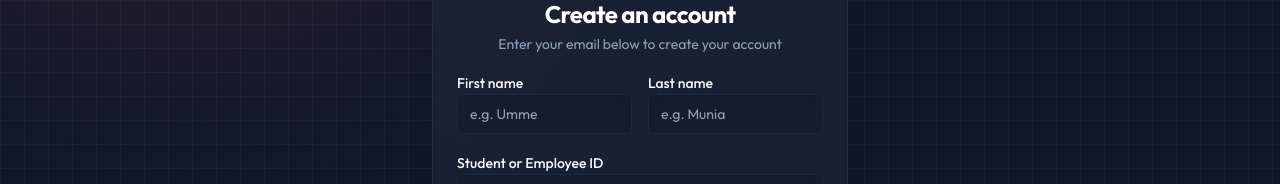
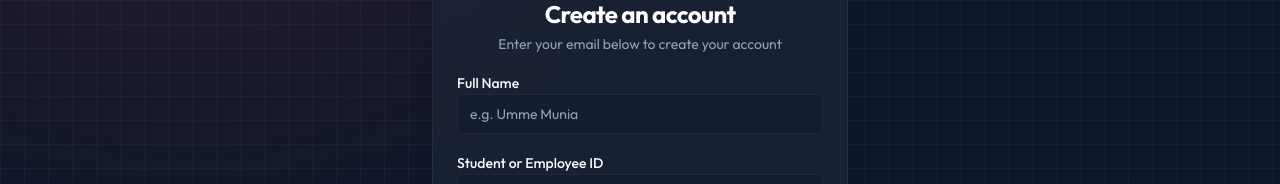
Before and after one commit to darklight9911/cpc-frontend, a Next.js app: page /auth/register in a window 1280 px wide. Shown: the part 168-352 px from the top of the page. Built offline with nearby package versions, Linux system fonts and the light colour scheme.

Commit message:
feat: Consolidate name inputs on the register page, adjust hero image object position, and add dynamic styling to navbar authentication buttons.

```diff
--- a/src/app/auth/register/page.tsx
+++ b/src/app/auth/register/page.tsx
@@ -34,19 +34,13 @@ export default function RegisterPage() {
             </CardHeader>
             <CardContent className="space-y-4">
 
-                <div className="grid grid-cols-2 gap-4">
-                    <div className="space-y-2">
-                        <Label htmlFor="first-name">First name</Label>
-                        <Input id="first-name" placeholder="e.g. Umme" />
-                    </div>
-                    <div className="space-y-2">
-                        <Label htmlFor="last-name">Last name</Label>
-                        <Input id="last-name" placeholder="e.g. Munia" />
-                    </div>
+                <div className="space-y-2">
+                    <Label htmlFor="name">Full Name</Label>
+                    <Input id="name" placeholder="e.g. Umme Munia" />
                 </div>
                 <div className="space-y-2">
-                    <Label htmlFor="id">Student or Employee ID</Label>
-                    <Input id="id" placeholder="e.g. 241-15-540 or 710002642" />
+                    <Label htmlFor="uni_id">Student or Employee ID</Label>
+                    <Input id="uni_id" placeholder="e.g. 241-15-540 or 710002642" />
                 </div>
                 <div className="space-y-2">
                     <Label htmlFor="email">Email</Label>
--- a/src/components/home/hero.tsx
+++ b/src/components/home/hero.tsx
@@ -16,7 +16,7 @@ export const Hero = () => {
                     src="/hero-bg.jpg"
                     alt="CPC Hero Background"
                     fill
-                    className="object-cover object-center brightness-125 dark:brightness-100"
+                    className="object-cover object-top brightness-125 dark:brightness-100"
                     priority
                     quality={90}
                 />
--- a/src/components/layout/navbar.tsx
+++ b/src/components/layout/navbar.tsx
@@ -127,10 +127,10 @@ export const Navbar = () => {
                                 </Link>
                             ))}
                             <div className="grid grid-cols-2 gap-4 pt-4 border-t border-white/5">
-                                <Button variant="ghost" asChild onClick={() => setIsOpen(false)}>
+                                <Button variant={pathname === "/auth/login" ? "cyber" : "ghost"} asChild onClick={() => setIsOpen(false)}>
                                     <Link href="/auth/login">Login</Link>
                                 </Button>
-                                <Button variant="cyber" asChild onClick={() => setIsOpen(false)}>
+                                <Button variant={pathname === "/auth/register" ? "cyber" : pathname === "/auth/login" ? "ghost" : "cyber"} asChild onClick={() => setIsOpen(false)}>
                                     <Link href="/auth/register">Register</Link>
                                 </Button>
                             </div>
```
